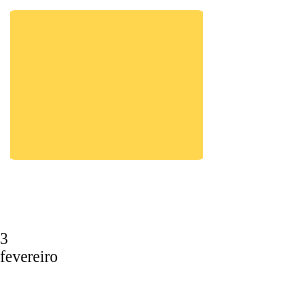
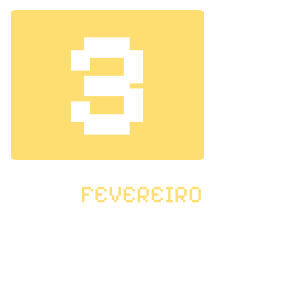
Before and after one commit to isabellalulu/calendar-app, an Electron app: page index.html in a window 300 px wide. Drawn offline with Linux system fonts and the light colour scheme; a web font is replaced by a local one.

Commit message:
feat: adiciona data

```diff
--- a/index.html
+++ b/index.html
@@ -5,6 +5,10 @@
     <title>app name</title>
     <link rel="stylesheet" href="styles.css" />
   </head>
+
+  <style>
+    @import url('https://fonts.googleapis.com/css2?family=Bungee&family=Libertinus+Mono&family=Pixelify+Sans:wght@400..700&family=Poppins:ital,wght@0,100;0,200;0,300;0,400;0,500;0,600;0,700;0,800;0,900;1,100;1,200;1,300;1,400;1,500;1,600;1,700;1,800;1,900&family=Quicksand:wght@300..700&display=swap');
+   </style>
 
   <body>
     <div class="app">
--- a/styles.css
+++ b/styles.css
@@ -2,22 +2,33 @@
     box-sizing: border-box;
   }
 
-
   body {
-
     margin: 0;
   width: 100vw;
   height: 100vh;
   user-select: none;
   -webkit-app-region: drag;
+  border-radius: 20px;
+  margin: 0;
+  background: transparent;
+
+  }
+
+ .app{
+    display: flex;
+    flex-direction: column;
+    justify-content: center;
+    align-items: center;
+    gap: 0.5rem;
+    width: 13.375rem;
+    padding: 1rem 1.0625;
+
+
     background-image: url("images/SIZE1.png");
     background-size: cover;
     background-repeat: no-repeat;
     background-position: center;
-
-  }
-
-  .app {
+    opacity: 0.8;
  }
 
  button,
@@ -27,12 +38,44 @@
    -webkit-app-region: no-drag;
    cursor: pointer;
  }
+ #calendar {
+    display: flex;
+    flex-direction: column;
+    justify-content: center;
+    align-items: center;
 
-  .container-imagem {
+
     width: 193px;
     height: 150px;
+
     background-image: url('images/SIZE2.png');
     background-size: cover;
     background-position: center;
+
     margin: 10px 10px 70px 10px;
+
+    position: relative;
+
     }
+
+
+  #day {
+    color: #fff;
+    text-align: center;
+    font-family: "Pixelify Sans", sans-serif;
+    font-size: 150px;
+    font-weight: 700;
+    line-height: 1;
+    margin: 0;
+  }
+
+  #month {
+    color: #FFD64E;
+    font-family: "Pixelify Sans", sans-serif;
+    font-size: 24px;
+    text-transform: uppercase;
+
+    position: absolute;
+    top: 170px;
+    left: 70px;
+  }
```
Lines whose indentation alone changed are shown as unchanged.
